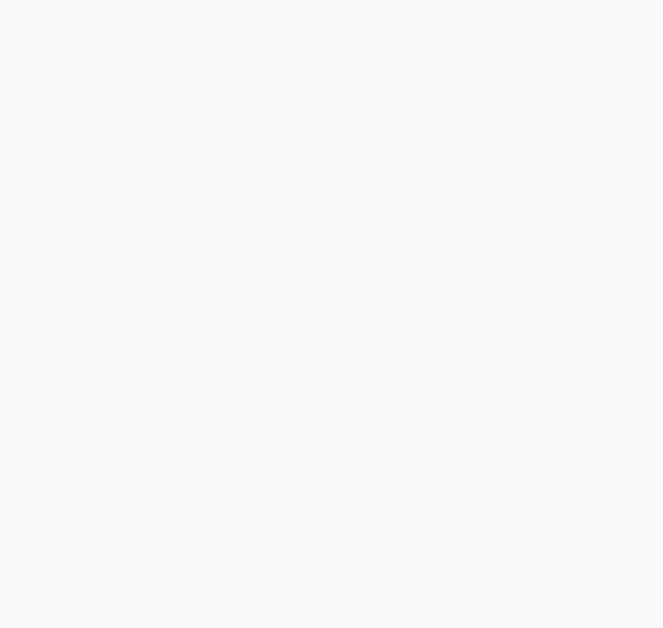
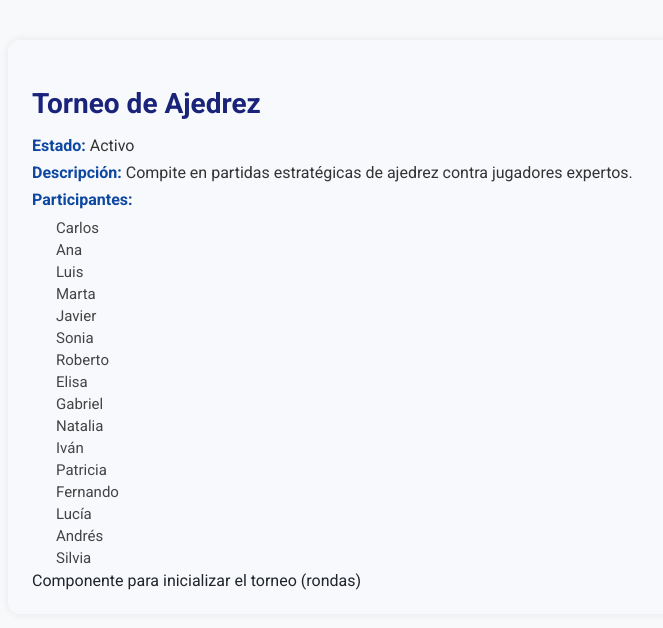
Before and after one commit to EdgarGmz/tournament-lab, a React (Vite) app in the folder front/: page /tournament/1 in a window 1280 px wide. Before the commit this address had no page. Shown: the top 628 px of the page, without its empty margins (208-871 px from the left). Built offline with nearby package versions, Linux system fonts and the light colour scheme.

Commit message:
Agrega funcionalidad de detalle del torneo y mejora el filtrado en la lista de torneos

```diff
--- a/front/src/App.jsx
+++ b/front/src/App.jsx
@@ -1,8 +1,8 @@
 // VIEWS
 import { BrowserRouter, Route, Routes } from 'react-router-dom';
 import DashBoard from './views/DashBoard';
+import LandingPage from './views/LandingPage';
 import Login from './views/Login';
-import LandingPage from './views/LandingPage';
 import Register from './views/Register';
 import TournamentDetail from './views/TournamentDetail';
 
@@ -10,11 +10,11 @@ function App() {
   return (
       <BrowserRouter>
         <Routes>
-          <Route path="/" element={<LandingPage />} />
-          <Route path="/login" element={<Login/>} />
-          <Route path="/register" element={<Register/>} />
-          <Route path="/dashboard" element={<DashBoard/>} />
-          {/* <Route path="/detail/:id" element={<TournamentDetail/>} /> */}
+          <Route path="/" element={ <LandingPage /> } />
+          <Route path="/login" element={ <Login/> } />
+          <Route path="/register" element={ <Register/> } />
+          <Route path="/dashboard" element={ <DashBoard/> } />
+          <Route path="/tournament/:id" element={ <TournamentDetail/> } />
         </Routes>
       </BrowserRouter>
   )
--- a/front/src/components/dashboard/tournaments-filter/ContainerFilter.jsx
+++ b/front/src/components/dashboard/tournaments-filter/ContainerFilter.jsx
@@ -20,12 +20,34 @@ const ContainerFilter = ( { statusFilter } ) => {
         ? tournaments
         : tournaments.filter(t => t.status.toLocaleLowerCase()
                 .includes(statusFilter
-                .toLocaleLowerCase()))
+                    .toLocaleLowerCase()))
 
-    const sorted = [...filtered].sort((a, b) => {
-        const dateA = new Date(a.date || "2023-01-01")
-        const dateB = new Date(b.date || "2023-01-01")
-        return order === 'recent' ? dateB - dateA : dateA - dateB
+    const searched = filtered.filter(t =>
+        t.name.toLocaleLowerCase().includes(searchTerm.toLocaleLowerCase())
+     )
+
+    const sorted = [...searched].sort((a, b) => {
+        const startA = new Date(a.startDate || "1900-01-01")
+        const startB = new Date(b.startDate || "1900-01-01")
+        const endA = new Date(a.endDate || "2100-01-01")
+        const endB = new Date(a.endDate || "2100-01-01")
+
+        switch (order) {
+            case 'startDateAsc':
+                return startA - startB
+            case 'startDateDesc':
+                return startB - startA
+            case 'endDateAsc':
+                return endA - endB
+            case 'endDateDesc':
+                return endB - endA
+            case 'oldest':
+                return startA - startB
+            case 'recent':
+            default:
+                return startB -startA
+
+        }
     })
 
 
@@ -38,6 +60,8 @@ const ContainerFilter = ( { statusFilter } ) => {
                     <input
                         type="text"
                         placeholder="Buscar torneo..."
+                        value={ searchTerm }
+                        onChange={(e) => { setSearchTerm(e.target.value) } }
                     />
                     <MdOutlineSearch className='search-icon'/>
                 </div>
@@ -50,8 +74,13 @@ const ContainerFilter = ( { statusFilter } ) => {
                         value={order}
                         onChange={(e) => setOrder(e.target.value)}
                     >
-                        <option value="recent">Más reciente</option>
-                        <option value="oldest">Más antiguo</option>
+                        <option value="recent"> Más reciente </option>
+                        <option value="oldest"> Más antiguo </option>
+                        <option value="startDateAsc">Fecha de inicio ↑</option>
+                        <option value="startDateDesc">Fecha de inicio ↓</option>
+                        <option value="endDateAsc">Fecha de fin ↑</option>
+                        <option value="endDateDesc">Fecha de fin ↓</option>
+
                     </select>
                 </div>
 
@@ -78,9 +107,10 @@ const ContainerFilter = ( { statusFilter } ) => {
 
             {/* TOURNAMENT-CARDS */}
             <div className={view === "grid" ? "grid-view" : "list-view"}>
-                {sorted.map((tournament, index) => (
+                {sorted.map((tournament) => (
                     <TournamentCard
-                        key={ index }
+                        key={ tournament.id }
+                        id= { tournament.id }
                         name={ tournament.name }
                         status={ tournament.status }
                         participants={ tournament.participants.length }
--- a/front/src/components/dashboard/tournaments-filter/TournamentCard.jsx
+++ b/front/src/components/dashboard/tournaments-filter/TournamentCard.jsx
@@ -1,10 +1,10 @@
 import { FcInfo } from "react-icons/fc";
+import { useNavigate } from "react-router-dom";
 import "../../../css/tournament-card.css";
-import { useNavigate } from "react-router-dom";
 
 const statusConfig = {
     activo: {
-        bgColor: "lightblue",
+        bgColor: "#FFF9C4",
         fields: [
             { label: "Status", key: "status" },
             { label: "Participantes", key: "participants", render: (v) => v.length },
@@ -12,7 +12,7 @@ const statusConfig = {
         ]
     },
     cancelado: {
-        bgColor: "lightcoral",
+        bgColor: "#FFCDD2",
         fields: [
             { label: "Status", key: "status" },
             { label: "Participantes", key: "participants", render: (v) => v.length },
@@ -22,7 +22,7 @@ const statusConfig = {
         ]
     },
     completado: {
-        bgColor: "lightsalmon",
+        bgColor: "#A5D6A7",
         fields: [
             { label: "Status", key: "status" },
             { label: "Fecha de creación", key: "startDate" },
@@ -59,9 +59,14 @@ const TournamentCard = (props) => {
                 )}
 
                 <div className="card-actions">
-                    <button className="action-button">
-                       INFO <FcInfo />
-                    </button>
+                    <a
+                        className="action-button"
+                        href={`/tournament/${props.id}`}
+                        target="_blank"
+                        rel="noopener noreferrer"
+                    >
+                        INFO <FcInfo />
+                    </a>
                 </div>
             </div>
         </div>
--- /dev/null
+++ b/front/src/css/tournament-detail.css
@@ -0,0 +1,41 @@
+.tournament-detail {
+    max-width: 800px;
+    margin: 40px auto;
+    padding: 24px;
+    background-color: #f7f9fc;
+    border-radius: 12px;
+    box-shadow: 0 0 10px rgba(0, 0, 0, 0.08);
+}
+
+.tournament-detail h2 {
+    font-size: 28px;
+    color: #1a237a;
+    margin-bottom: 16px;
+}
+
+.tournament-detail p {
+    margin: 8px 0;
+    font-size: 16px;
+    color: #333;
+}
+
+.tournament-detail b {
+    color: #0d47a1;
+}
+
+.tournament-detail ul {
+    list-style-type: disc;
+    margin-left: 24px;
+    margin-top: 10px;
+    padding-left: 0;
+}
+
+.tournament-detail li {
+    margin: 4px 0;
+    font-size: 15px;
+    color: #444;
+}
+
+.tournament-detail section {
+    margin-top: 24px;
+}
--- a/front/src/views/TournamentDetail.jsx
+++ b/front/src/views/TournamentDetail.jsx
@@ -1,48 +1,63 @@
 // HOOKS
-import { useParams } from 'react-router-dom'
+import { useParams } from 'react-router-dom';
+import { tournaments } from '../constants/constanst';
 
-// CONSTANTS
-import { tournaments } from '../constants/constanst'
+// COMPONENTS
+
+// CSS
+import '../css/tournament-detail.css';
 
 const TournamentDetail = () => {
-    const { id } = useParams()
-    const torneo = tournaments.find( t => t.id === parseInt(id))
+    const { id } = useParams();
+    const torneo = tournaments.find(t => t.id === Number(id));
 
-    if(!torneo) return <p> Torneo no encontrado...</p>
+    if (!torneo) return <p>Torneo no encontrado...</p>;
 
-    return(
-        <div className='detalle-torneo'>
+    const status = torneo.status?.toLowerCase();
+
+    const renderStatusComponent = () => {
+        switch (status) {
+            case 'activo':
+                return (
+                    <>
+                        Componente para inicializar el torneo (rondas)
+                    </>
+                );
+            case 'cancelado':
+                return (
+                    <>
+                        Componente para detalles del torneo cancelado
+                    </>
+                );
+            case 'completado':
+                return (
+                    <>
+                        Componente para detalles del torneo completado
+                    </>
+                );
+            default:
+                return null;
+        }
+    };
+
+    return (
+        <div className="tournament-detail">
             <h2>{torneo.name}</h2>
-            <p><b>Estado: {torneo.status} </b></p>
-            <p><b>Descripción: {torneo.description} </b></p>
-            <p><b>Participantes: {torneo.participants.lenght} </b></p>
+            <p><b>Estado:</b> {torneo.status}</p>
+            <p><b>Descripción:</b> {torneo.description}</p>
+            <p><b>Participantes:</b></p>
+            <ul>
+                {torneo.participants && torneo.participants.length > 0 ? (
+                    torneo.participants.map((p, idx) => (
+                        <li key={idx}>{p}</li>
+                    ))
+                ) : (
+                    <li>No hay participantes</li>
+                )}
+            </ul>
+            {renderStatusComponent()}
+        </div>
+    );
+};
 
-            {torneo.status.toLowerCase() === "activo" &&(
-                <>
-                    <h3>Rondas</h3>
-                    {/* Aquí mapear las rondas si tienes esa info */}
-
-                    <button> Actualizar Rondas </button>
-                    <button> Finalizar Rondas </button>
-                </>
-            )}
-
-            {torneo.status.toLowerCase() === "cancelado" &&(
-                <>
-                    <h3>Movimientos</h3>
-                    {/* Mostrar los movimientos del torneo antes que se cancelara */}
-                </>
-            )}
-
-            {torneo.status.toLowerCase() === "completado" &&(
-                <>
-                    <h3>Resumen Final</h3>
-                    <p>Campeon: {torneo.champion} </p>
-                    {/* Mostrar el historial del torneo */}
-                </>
-            )}
-        </div>
-    )
-}
-
-export default TournamentDetail
+export default TournamentDetail;
```
